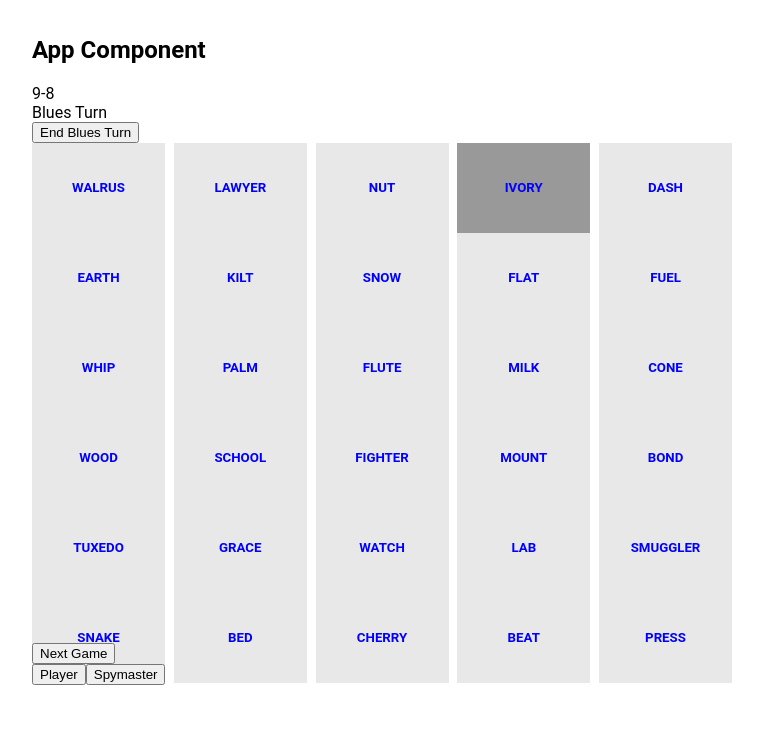
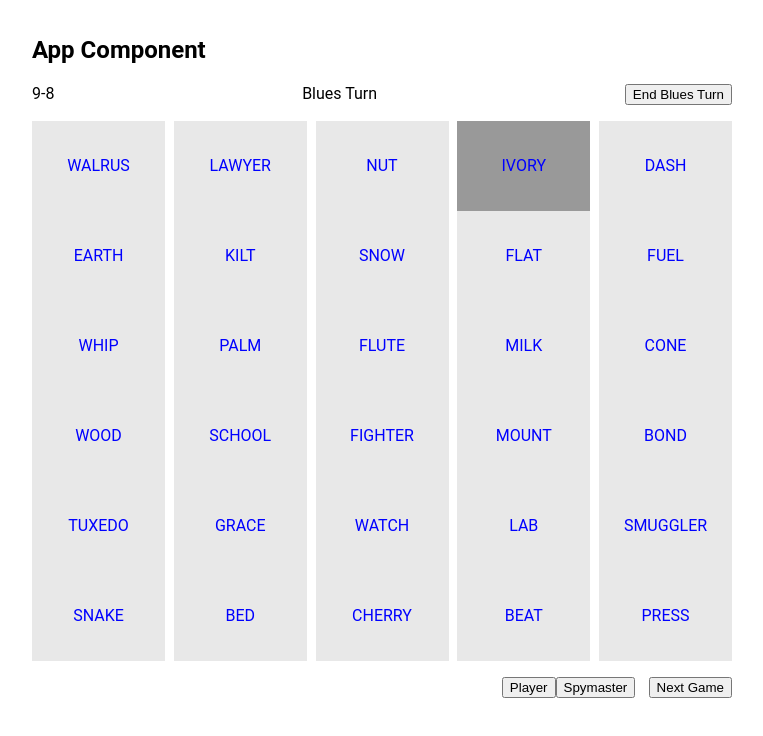
Before and after one commit to BrianArchibald/react-project, a React (Create React App) app: page / in a window 1280 px wide. Shown: the top 736 px of the page, without its empty margins (258-1021 px from the left). Built offline with nearby package versions, Linux system fonts and the light colour scheme.

Commit message:
added player mode

```diff
--- a/src/App.css
+++ b/src/App.css
@@ -32,6 +32,12 @@ h1 {
     text-transform: uppercase;
     letter-spacing: .2em;
     text-align: center;
+}
+
+.status  {
+  margin: 1em 0;
+  display: flex;
+  justify-content: space-between;
 }
 
 .word-module {
@@ -78,6 +84,19 @@ h1 {
     flex-wrap: wrap;
     justify-content: space-between;
     height: 500px;
+    margin-bottom: 3.5em;
+}
+
+.mode {
+  text-align: right;
+  margin: .5em 0;
+  display: flex;
+  justify-content: flex-end;
+  align-items: center;
+}
+
+.next-game {
+  margin-left: 1em;
 }
 
 /* If Grid is supported, remove the margin we set for the fallback */
--- a/src/App.js
+++ b/src/App.js
@@ -2,8 +2,7 @@ import React from 'react';
 import './App.css';
 import WordModule from './WordModule';
 import Status from './Status';
-import Next from './Next';
-import PlayerType from './PlayerType';
+import PlayerMode from './PlayerMode';
 
 
 function App() {
@@ -14,8 +13,7 @@ function App() {
       </h2>
       <Status />
       <WordModule />
-      <Next />
-      <PlayerType />
+      <PlayerMode />
     </div>
   );
 }
--- a/src/Next.js
+++ /dev/null
@@ -1,11 +0,0 @@
-import React from 'react';
-
-function Next() {
-  return (
-    <div className="next">
-      <button className="next-button">Next Game</button>
-    </div>
-  )
-}
-
-export default Next;
--- a/src/PlayerType.js
+++ b/src/PlayerMode.js
@@ -1,12 +1,13 @@
 import React from 'react';
 
-function PlayerType() {
+function PlayerMode() {
   return (
-    <div className="players">
+    <div className="mode">
       <button className="type-player">Player</button>
       <button className="type-spymaster">Spymaster</button>
+      <button className="next-game">Next Game</button>
     </div>
   )
 }
 
-export default PlayerType;
+export default PlayerMode;
```
Also changed, not shown: src/Word.js.
